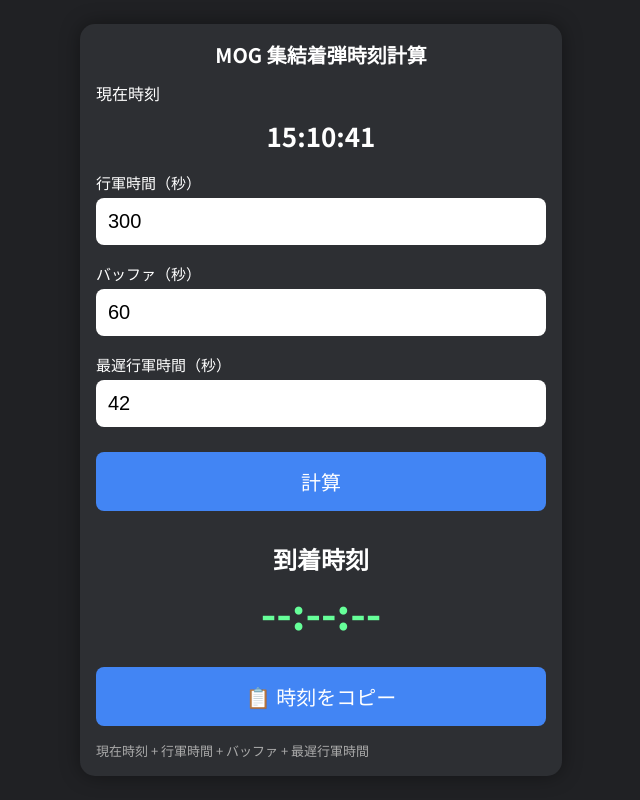
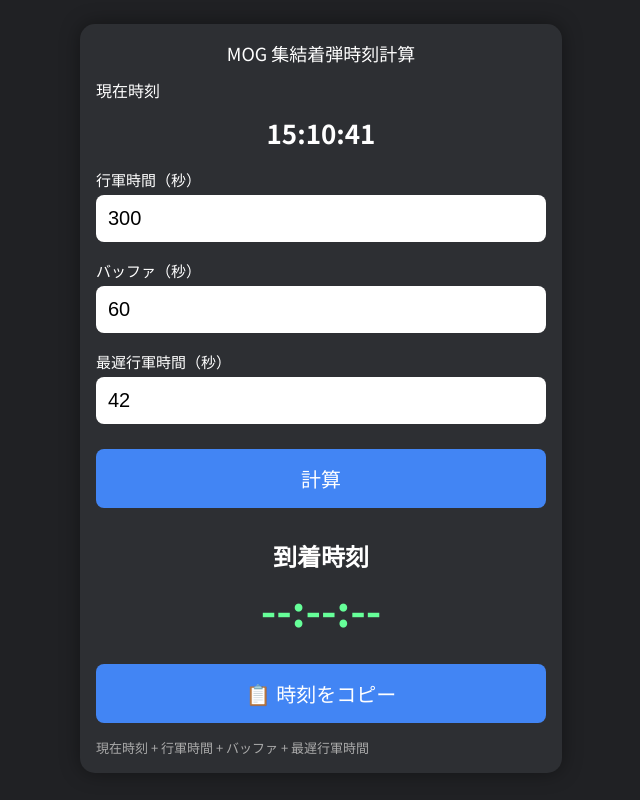
Before and after one commit to mog-alliance/timer, a plain HTML site: page index.html in a window 1280 px wide. Shown: the whole page, without its empty margins (319-959 px from the left). Drawn offline with Linux system fonts and the light colour scheme.

Commit message:
Update index.html

```diff
--- a/index.html
+++ b/index.html
@@ -28,8 +28,8 @@ body{
 h1{
     text-align: center;
     margin: 0 0 12px 0;
-    font-size: 20px;
-    font-weight: 700;
+    font-size: 18px;
+    font-weight: 400;
     white-space: nowrap;
 }
 
```
